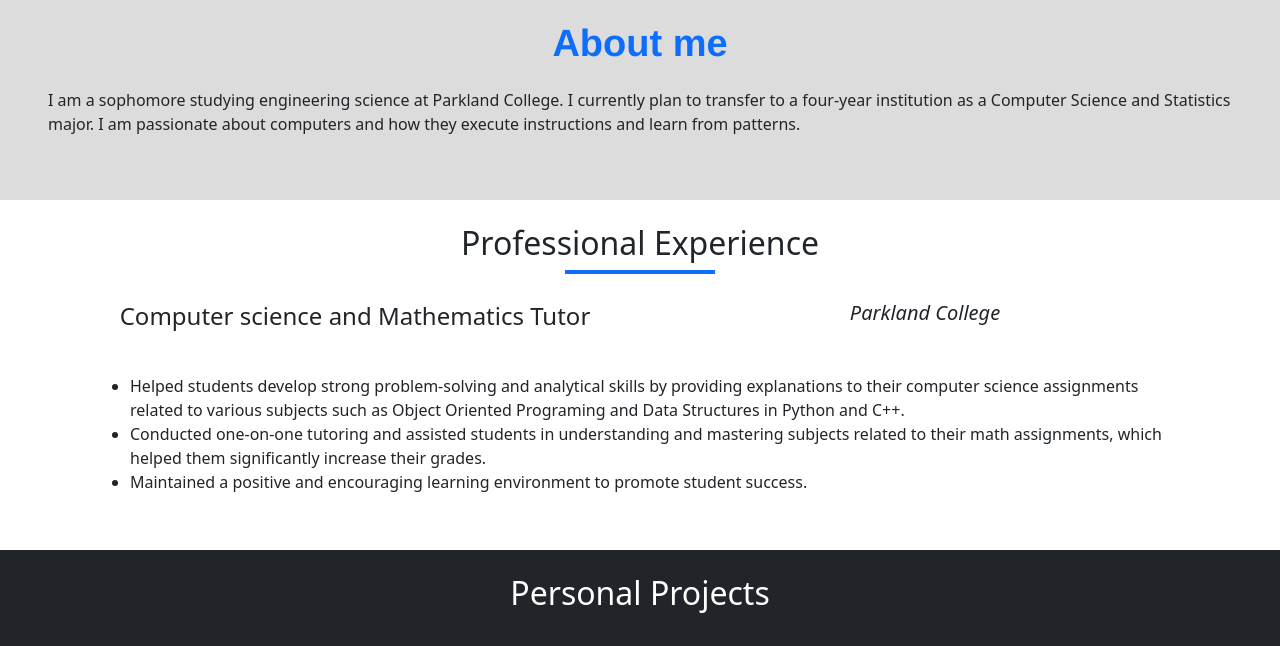
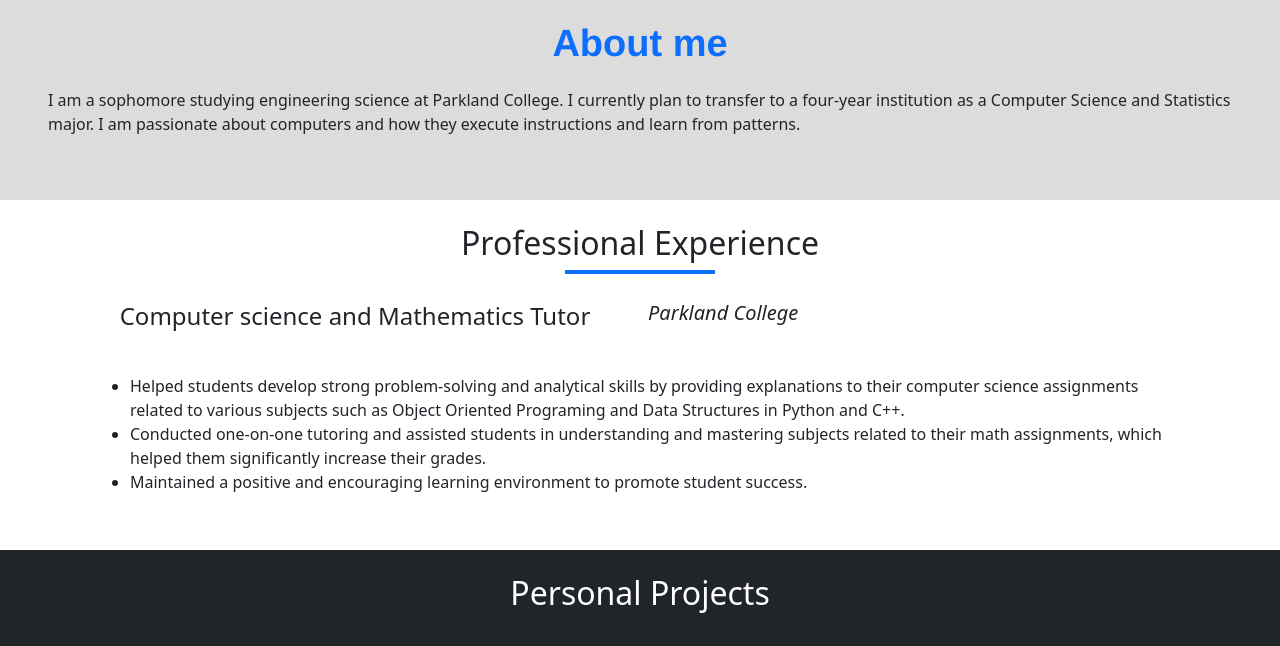
Before and after one commit to david24339/personal-website, a plain HTML site: page index.html in a window 1280 px wide. Shown: the part 833-1479 px from the top of the page. Drawn offline with nearby package versions, Linux system fonts and the light colour scheme; a web font is replaced by a local one.

```diff
--- a/index.html
+++ b/index.html
@@ -39,7 +39,7 @@
 
                     </div>
                     <div class="col d-none d-lg-block p-2">
-                        <p class="text-center fw-2 fs-5"><i> Parkland College</i></p>
+                        <p class="text-left fw-2 fs-5"><i> Parkland College</i></p>
                     </div>
                 </div>
                 <div id="ExperienceParagraph" class="d-flex justify-content-center">
```
